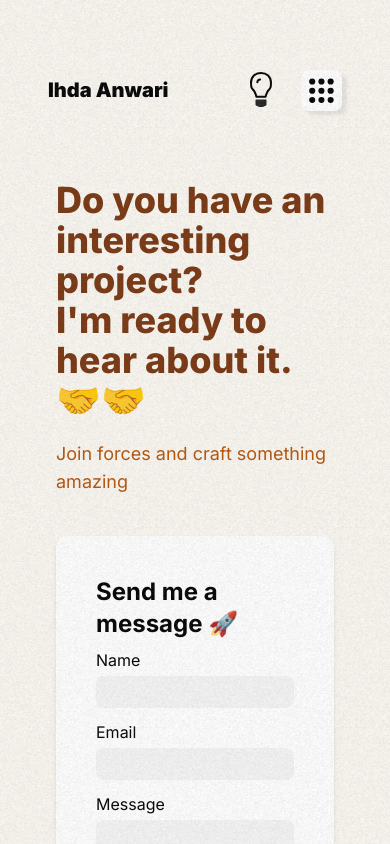
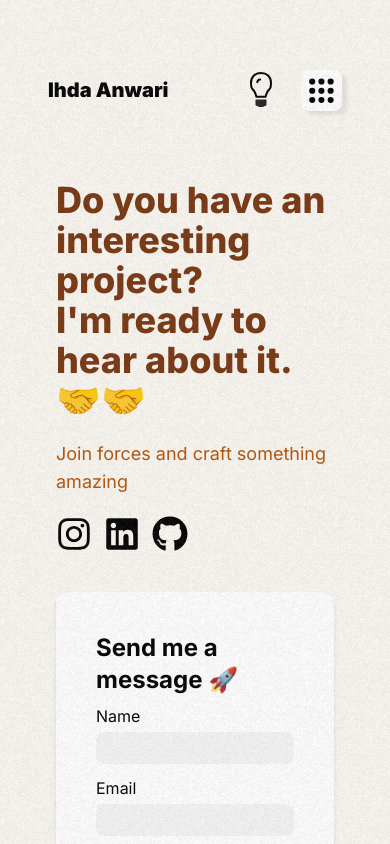
Before and after one commit to ihda06/astra-jingga, a Next.js app: page /contact in a window 390 px wide. Built offline with nearby package versions, Linux system fonts and the light colour scheme.

Commit message:
style: adding simple animation

```diff
--- a/src/commons/layouts/header/menubutton/MenuButton.jsx
+++ b/src/commons/layouts/header/menubutton/MenuButton.jsx
@@ -193,7 +193,6 @@ export default function MenuButton({className}) {
       initial="initial"
       animate={!isOpen ? "animate" : "active"}
       whileHover={!isOpen ? "hover" : "active"}
-      onPan="active"
       variants={container}
       className={"lg:p-5 p-2 bg-white menu rounded-lg shadow-[5px_4px_3.35867px_0px_rgba(0,0,0,0.08)] lg:8px_7px_3.35867px_0px_rgba(0,0,0,0.08) cursor-pointer active:shadow-none duration-100 "+(className)}
       onClick={handleClickMenu}
--- a/src/modules/Contact/components/Contact.jsx
+++ b/src/modules/Contact/components/Contact.jsx
@@ -1,19 +1,53 @@
+"use client"
+
+import { FaGithub, FaInstagram, FaLinkedin } from "react-icons/fa";
 import Form from "./Form";
+import Link from "next/link";
+import { motion } from "framer-motion";
 
 export default function Contact({}) {
   return (
     <>
       <div className="flex flex-col py-14 lg:flex-row lg:px-52 px-14 lg:h-[500px] gap-10 lg:gap-20">
-        <div className="basis-1/2 w-full flex justify-center lg:pr-24 lg:px-0 gap-5 flex-col">
+        <motion.div
+          initial={{ x: -50, opacity: 0 }}
+          animate={{ x: 0, opacity: 1 }}
+          transition={{ type: "spring", duration: 0.5 }}
+          className="basis-1/2 w-full flex justify-center lg:pr-24 lg:px-0 gap-5 flex-col"
+        >
           <div className="text-4xl font-extrabold text-amber-900">
             <h1 className="">Do you have an interesting project?</h1>
             <h1 className="">I&apos;m ready to hear about it. 🤝🤝</h1>
           </div>
-          <h2 className="text-lg text-amber-700">Join forces and craft something amazing</h2>
-        </div>
-        <div className="basis-1/2">
-          <Form/>
-        </div>
+          <h2 className="text-lg text-amber-700">
+            Join forces and craft something amazing
+          </h2>
+          <div className="flex gap-3 text-4xl">
+            <div className="cursor-pointer">
+              <Link href="https://www.instagram.com/ihda.anwari">
+                <FaInstagram />
+              </Link>
+            </div>
+            <div className="cursor-pointer">
+              <Link href="https://www.linkedin.com/in/ihda-anwari/">
+                <FaLinkedin />
+              </Link>
+            </div>
+            <div className="cursor-pointer">
+              <Link href="https://github.com/ihda06">
+                <FaGithub />
+              </Link>
+            </div>
+          </div>
+        </motion.div>
+        <motion.div
+          initial={{ x: 50, opacity: 0 }}
+          animate={{ x: 0, opacity: 1 }}
+          transition={{ type: "spring", duration: 0.5 }}
+          className="basis-1/2"
+        >
+          <Form />
+        </motion.div>
       </div>
     </>
   );
--- a/src/modules/Project/components/ListContents.jsx
+++ b/src/modules/Project/components/ListContents.jsx
@@ -30,9 +30,9 @@ export default function ListContents({}) {
   };
   return (
     <>
-      <div className="w-full border-b-2 border-neutral-800 py-2">
+      <motion.div initial={{y:-20, opacity:0}} animate={{y:0, opacity:1}} transition={{duration:0.5}} className="w-full border-b-2 border-neutral-800 py-2">
         <h1 className="text-4xl font-bold uppercase">Project</h1>
-      </div>
+      </motion.div>
       <div className=" w-full overflow-x-auto no-scrollbar ">
         {experiences.map((item, idx) => (
           <motion.div
```
Also changed, not shown: src/modules/About/About.jsx (+19 -7 lines).
